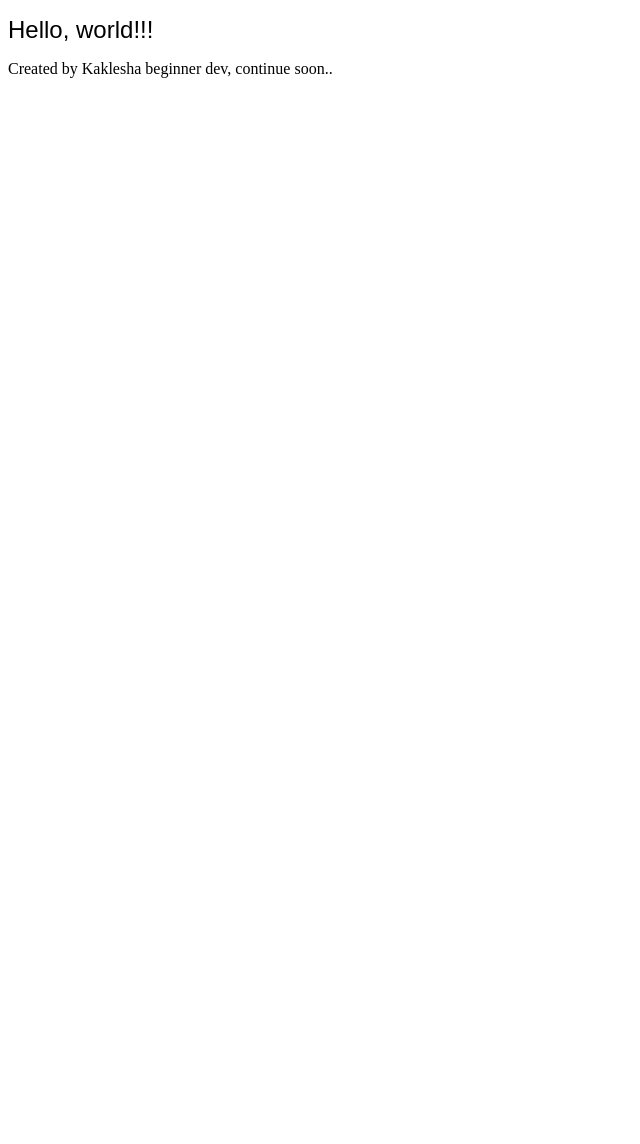
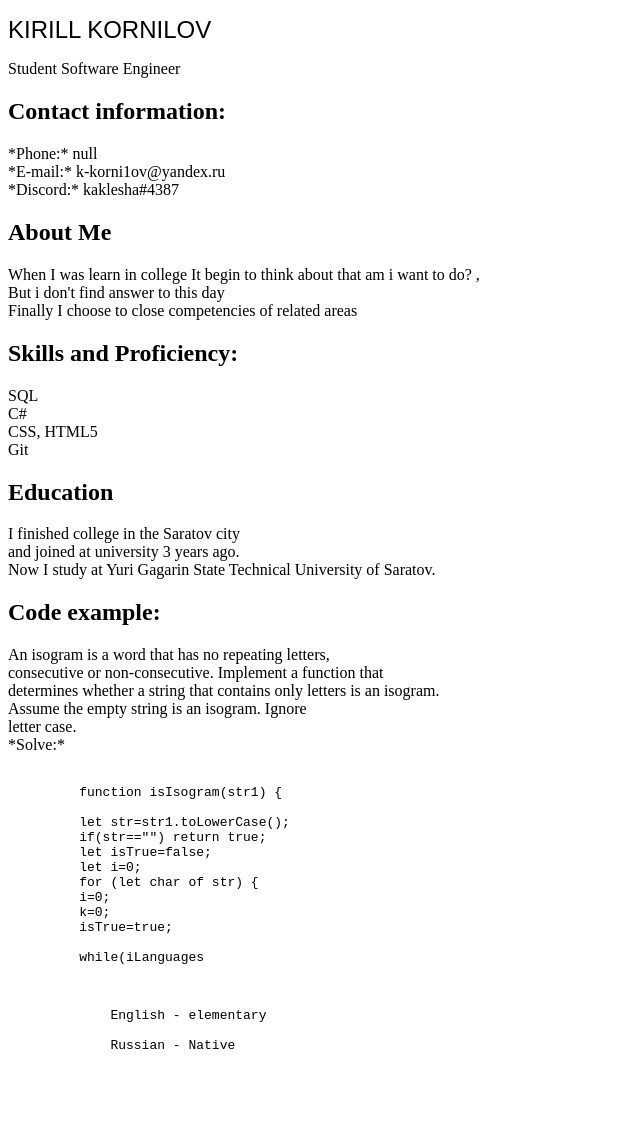
Before and after one commit to Kaklesha/rsschool-cv, a plain HTML site: page index.html in a window 1280 px wide. Shown: the whole page, without its empty margins (0-640 px from the left). Before the commit the page ends 800 px from the top, so only its background shows below. Drawn offline with Linux system fonts and the light colour scheme.

Commit message:
init: review CV index file

```diff
--- a/index.html
+++ b/index.html
@@ -1,17 +1,96 @@
 <!DOCTYPE html>
 <html lang="en">
+
 <head>
     <meta charset="UTF-8">
     <meta name="viewport" content="width=device-width, initial-scale=1.0">
     <link rel="stylesheet" type="text/css" href="style.css">
     <title>Document</title>
 </head>
+
 <body>
     <h1>
-        Hello, world!!!
+        KIRILL KORNILOV
     </h1>
-    <p>
-        Created by Kaklesha beginner dev, continue soon..
+    <p> Student Software Engineer</p>
+
+
+    <h2>Contact information:</h2>
+ <p>
+    *Phone:* null  <br>
+
+    *E-mail:* k-korni1ov@yandex.ru  <br>
+
+    *Discord:* kaklesha#4387  <br>
+</p>
+
+    <h2>About Me </h2>
+    <p >
+    When I was learn in college It begin to think about that am i want to do? ,<br>
+    But i don't find answer to this day <br>
+    Finally I choose to close competencies of related areas
     </p>
+
+
+    <h2> Skills and Proficiency:</h2>
+<p>
+    SQL <br>
+    C# <br>
+    CSS, HTML5 <br>
+    Git <br>
+</p>
+
+
+   <h2>Education</h2>
+<p>
+    I finished college in the Saratov city <br>
+    and joined at university 3 years ago. <br>
+    Now I study at Yuri Gagarin State Technical University of Saratov. <br>
+</p>
+
+<h2>Code example:</h2>
+<p>
+    An isogram is a word that has no repeating letters, <br>
+    consecutive or non-consecutive. Implement a function that<br>
+    determines whether a string that contains only letters is an isogram.<br>
+     Assume the empty string is an isogram. Ignore<br>
+    letter case.<br>
+
+    *Solve:*
+</p>
+
+<blockquote><pre> <code>
+    function isIsogram(str1) {
+
+    let str=str1.toLowerCase();
+    if(str=="") return true;
+    let isTrue=false;
+    let i=0;
+    for (let char of str) {
+    i=0;
+    k=0;
+    isTrue=true;
+
+    while(i<str.length){ if( char==str[i]){ console.log(char+"="+str[i]);
+                        k++
+                    };
+                    i++;
+                }
+               if(k>=2){
+                isTrue=false;
+                   break;
+               }
+              }
+               return isTrue;
+        }
+
+         </code> </pre>
+    </blockquote>
+       <h2>Languages</h2>
+        <p>
+        English - elementary <br>
+        Russian - Native <br>
+        </p>
+
 </body>
 </html>
```
